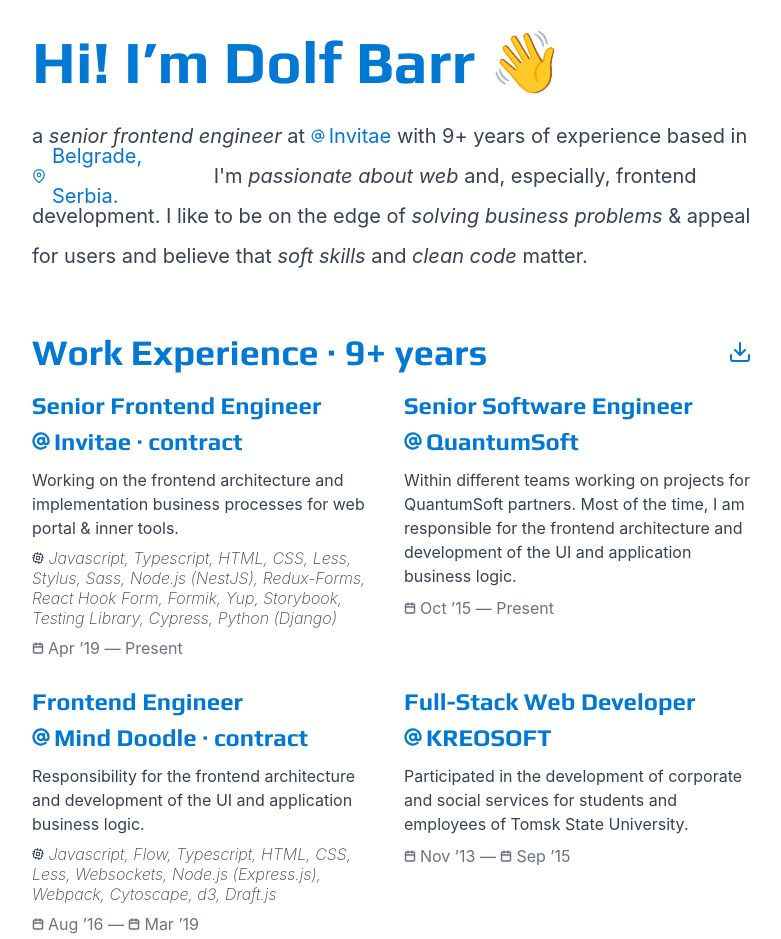
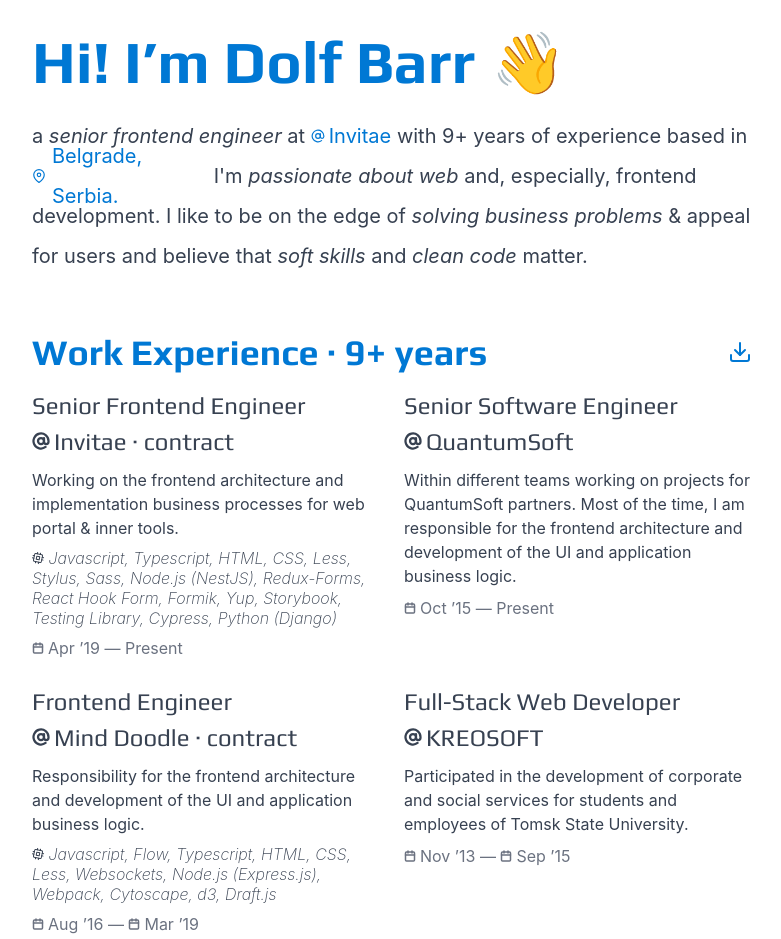
Before and after one commit to dolfbarr/dolf.me, a Gatsby site: page / in a window 1280 px wide. Shown: the top 939 px of the page, without its empty margins (248-1029 px from the left). Built offline with nearby package versions, Linux system fonts and the light colour scheme; Gatsby itself is replaced by a stand-in of ours.

Commit message:
Update coloring for links & headers

```diff
--- a/src/components/Card.tsx
+++ b/src/components/Card.tsx
@@ -19,7 +19,7 @@
   skills,
 }: CardProps): React.FC => (
   <li className="flex flex-col">
-    <h3 className="leading-normal">{title}</h3>
+    <h3 className="font-normal leading-normal">{title}</h3>
     {description && (
       <p className="md:hyphens pb-2 leading-normal">{description}</p>
     )}
--- a/src/components/Heading.tsx
+++ b/src/components/Heading.tsx
@@ -1,26 +1,44 @@
 import React, { PropsWithChildren } from 'react'
 import { Hash } from 'react-feather'
+import classNames from 'classnames'
 
 interface HeadingProps extends PropsWithChildren {
   id: string
   aside?: React.ReactNode
+  headingTag?: React.ReactNode
+  iconSize?: number
+  iconSpace?: string
 }
 
-const Heading = ({ children, id, aside }: HeadingProps): React.FC => (
-  <h2 className=" flex justify-between align-baseline" id={id}>
+const Heading = ({
+  children,
+  id,
+  aside,
+  headingTag,
+  iconSize = 24,
+}: HeadingProps): React.FC => {
+  const HeadingTag =
+    headingTag ??
+    (({ children, ...props }: PropsWithChildren<HTMLDivElement>) => (
+      <h2 {...props}>{children}</h2>
+    ))
+
+  return (
+    <HeadingTag className="flex justify-between align-baseline" id={id}>
       <a
         href={`#${id}`}
-      className="group inline-flex no-underline visited:text-primary hover:underline visited:dark:text-primary-dark md:-ml-8"
+        className="group -ml-8 inline-flex no-underline visited:text-primary hover:underline visited:dark:text-primary-dark"
       >
-      <span className="instapaper_ignore not-sr-only  hidden w-8 flex-col items-center justify-center opacity-0 group-hover:opacity-100 md:inline-flex">
-        <Hash strokeWidth={3} />
+        <span className="instapaper_ignore not-sr-only hidden  w-8 flex-col items-center justify-center opacity-0 group-hover:opacity-100 md:inline-flex">
+          <Hash strokeWidth={3} size={iconSize} />
         </span>
         <span>{children}</span>
       </a>
       <aside className="flex flex-col justify-center align-baseline">
         {aside}
       </aside>
-  </h2>
+    </HeadingTag>
   )
+}
 
 export default Heading
--- a/src/components/sections/Landing.tsx
+++ b/src/components/sections/Landing.tsx
@@ -1,16 +1,29 @@
-import React from 'react'
+import React, { PropsWithChildren } from 'react'
 import Section from '../Section'
 import { LOCATION, PERSONAL_DATA, WORK } from '../../content/data'
 import { AtSign, MapPin } from 'react-feather'
 import Iconed from '../Iconed'
+import Heading from '../Heading'
 
 const Landing = (): React.FC => (
   <Section className="group/section">
-    <h1 className="pb-6">
-      Hi! I’m{' '}
-      <span className="whitespace-nowrap">{PERSONAL_DATA.fullName}</span>{' '}
-      <span className="inline-flex group-hover/section:animate-bounce">👋</span>
-    </h1>
+    <span className="inline-flex align-baseline">
+      <Heading
+        headingTag={({
+          children,
+          ...props
+        }: PropsWithChildren<HTMLDivElement>) => <h1 {...props}>{children}</h1>}
+        className="group/heading"
+        id="greeting"
+        iconSize={32}
+      >
+        Hi! I’m{' '}
+        <span className="whitespace-nowrap">{PERSONAL_DATA.fullName}</span>{' '}
+      </Heading>
+      <span className="ml-4 text-6xl group-hover/section:animate-bounce">
+        👋
+      </span>
+    </span>
     <p className="hyphens pb-6 text-xl leading-loose">
       a <em>{PERSONAL_DATA.occupation}</em> at{' '}
       <a
--- a/src/styles/global.css
+++ b/src/styles/global.css
@@ -11,11 +11,11 @@
   }
 
   a {
-    @apply text-primary visited:text-gray-500 underline dark:text-primary-dark;
+    @apply text-primary visited:text-gray-500 underline dark:text-primary-dark transition hover:brightness-125;
   }
 
   h1, h2, h3, h4, h5 {
-    @apply font-bold text-primary dark:text-primary-dark font-play;
+    @apply font-bold dark:text-primary-dark font-play;
   }
 
   h1 {
```
Lines whose indentation alone changed are shown as unchanged.
